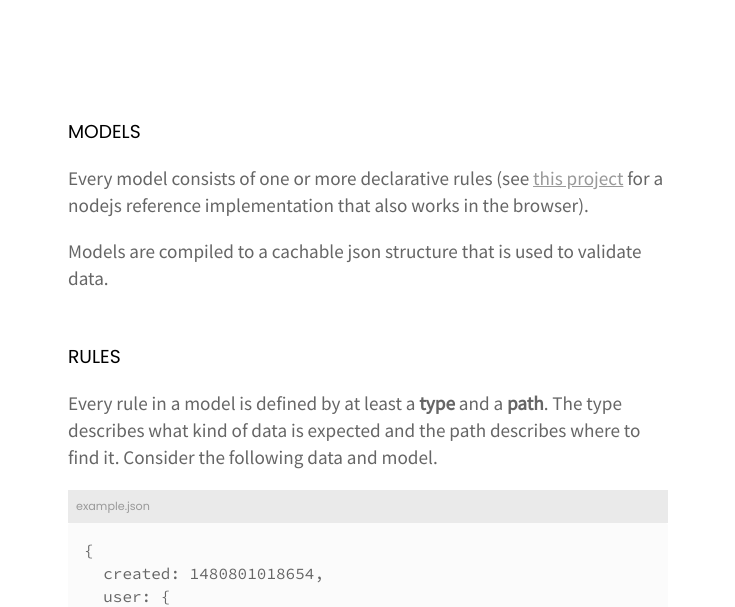
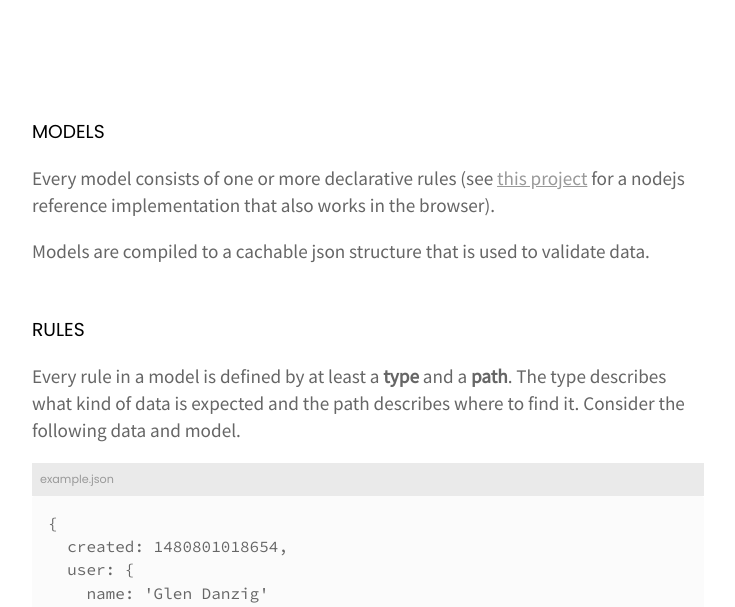
Before and after one commit to voltraco/dml, a website: page docs/index.html in a window 1280 px wide. Shown: the part 203-810 px from the top of the page, without its empty margins (272-1007 px from the left). Drawn offline with Linux system fonts and the light colour scheme.

Commit message:
update docs

```diff
--- a/docs/index.css
+++ b/docs/index.css
@@ -75,8 +75,9 @@ h3 {
 }
 
 section[role="main"] {
-  max-width: 600px;
+  max-width: 800px;
   margin: 50px auto;
+  padding: 0 5%;
 }
 
 h4 {
```
